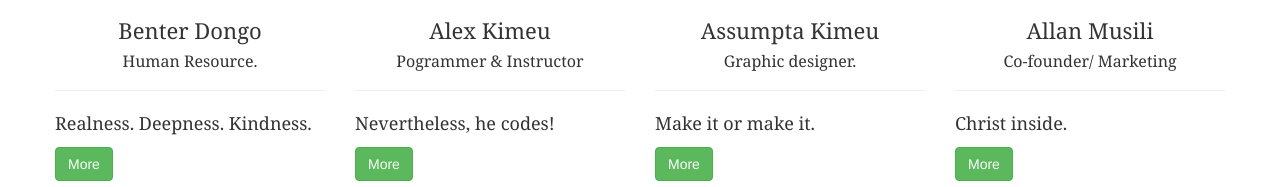
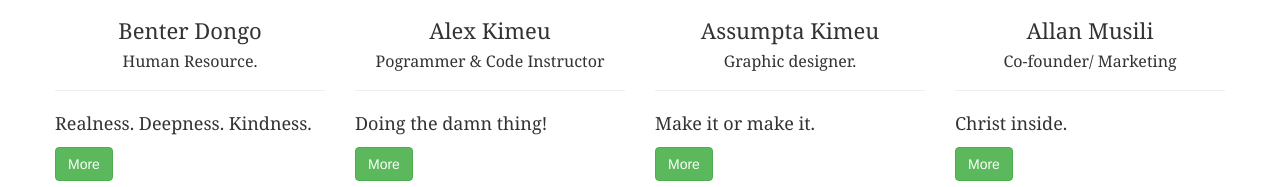
Before and after one commit to bdadg/bdadg.github.io, a plain HTML site: page index.html in a window 1280 px wide. Shown: the part 508-695 px from the top of the page. Drawn offline with nearby package versions, Linux system fonts and the light colour scheme.

Commit message:
Update index.html

```diff
--- a/index.html
+++ b/index.html
@@ -93,9 +93,9 @@
                         </ul>
                     </div>
                     <h1 class="text-center">Alex Kimeu</h1>
-                    <h2 class="text-center">Pogrammer & Instructor</h2>
+                    <h2 class="text-center">Pogrammer & Code Instructor</h2>
                     <hr />
-                    <p class="text-justify">Nevertheless, he codes!</p>
+                    <p class="text-justify">Doing the damn thing!</p>
 
                     <!-- Trigger the modal with a button -->
                     <button type="button" class="btn btn-success" id="myBtn1">More</button>
```
